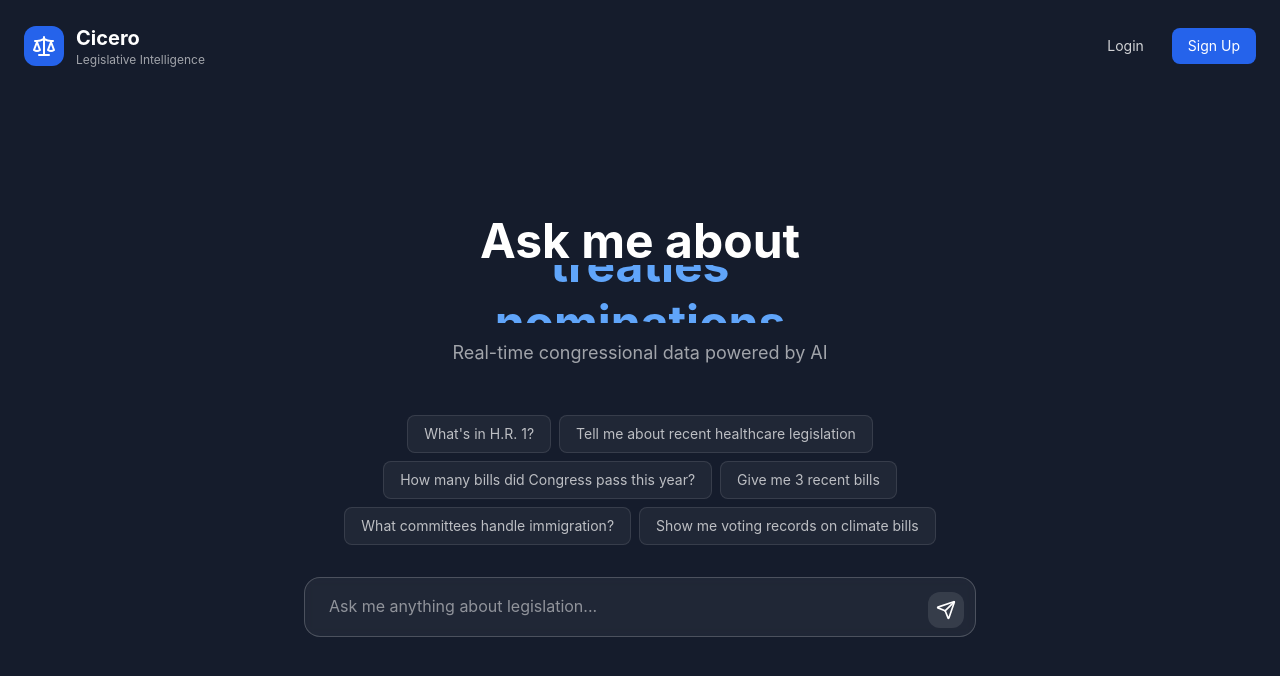
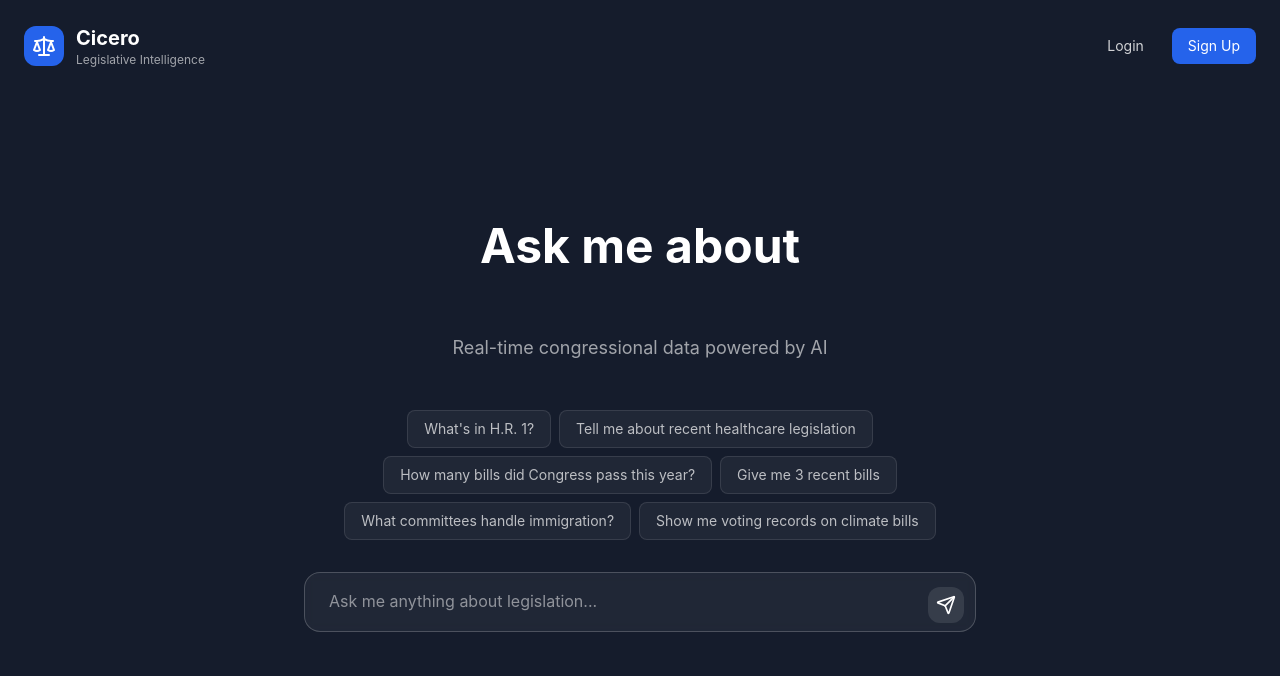
Before and after one commit to amurshak/cicero-frontend, a React (Vite) app: page / in a window 1280 px wide. Shown: the top 676 px of the page. Built offline with nearby package versions, Linux system fonts and the light colour scheme; no server answers.

Commit message:
Fix rotating text to display inline with proper centering
- Changed to inline-block with align-bottom to keep text on same line
- Fixed transform calculation to properly hide overflow
- Ensured text stays horizontally inline with 'Ask me about'
- Maintained centering within the visible window

```diff
--- a/src/pages/HomePage.jsx
+++ b/src/pages/HomePage.jsx
@@ -169,18 +169,21 @@ export default function HomePage() {
         <div className="text-center mb-8 sm:mb-12 max-w-3xl">
           <h2 className="text-3xl sm:text-4xl md:text-5xl font-bold mb-3 sm:mb-4">
             <span className="text-white">Ask me about </span>
-            <span className="relative inline-flex" style={{ height: '1.2em', minWidth: '280px' }}>
+            <span className="relative inline-block align-bottom">
+              {/* Invisible text to maintain width */}
               <span className="invisible">any legislative action</span>
-              <div className="absolute inset-0 flex items-center justify-center overflow-hidden">
+              {/* Rotating container */}
+              <div className="absolute inset-0 overflow-hidden">
                 <div
-                  className="w-full transition-transform duration-500 ease-in-out"
-                  style={{ transform: `translateY(${-rotatingIndex * 1.2}em)` }}
+                  className="transition-transform duration-500 ease-in-out"
+                  style={{
+                    transform: `translateY(calc(-${rotatingIndex} * 100%))`,
+                  }}
                 >
                   {rotatingTerms.map((term, index) => (
                     <div
                       key={index}
-                      className="text-blue-400 flex items-center justify-center"
-                      style={{ height: '1.2em' }}
+                      className="text-blue-400 h-full flex items-center justify-center"
                     >
                       {term}
                     </div>
```
